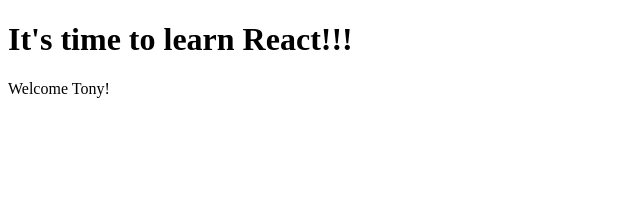
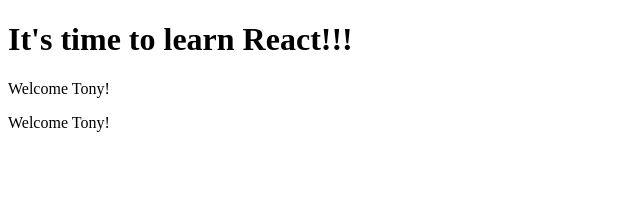
Before and after one commit to xTony2108/Esercizi-React, a React (Vite) app in the folder Esercizi/: page / in a window 1280 px wide. Shown: the top 204 px of the page, without its empty margins (0-640 px from the left). Built offline with nearby package versions, Linux system fonts and the light colour scheme.

Commit message:
Completato esercizio 3

```diff
--- a/Esercizi/src/App.jsx
+++ b/Esercizi/src/App.jsx
@@ -1,12 +1,14 @@
 import React from "react";
 import Message from "./Esercizio1";
 import { Welcome } from "./Esercizio2";
+import { Welcome2 } from "./Esercizio3";
 
 function App() {
   return (
     <>
       <Message />
       <Welcome name="Tony" />
+      <Welcome2 />
     </>
   );
 }
--- /dev/null
+++ b/Esercizi/src/Esercizio3.jsx
@@ -0,0 +1,12 @@
+import React from "react";
+
+export class Welcome2 extends React.Component {
+  render() {
+    const { name } = this.props;
+    return <p>Welcome {name}!</p>;
+  }
+}
+
+Welcome2.defaultProps = {
+  name: "Tony",
+};
--- a/Esercizi/src/skeleton.jsx
+++ b/Esercizi/src/skeleton.jsx
@@ -1,3 +1,7 @@
 import React from "react";
 
-export class A extends React.Component {}
+export class A extends React.Component {
+  render() {
+    return;
+  }
+}
```
